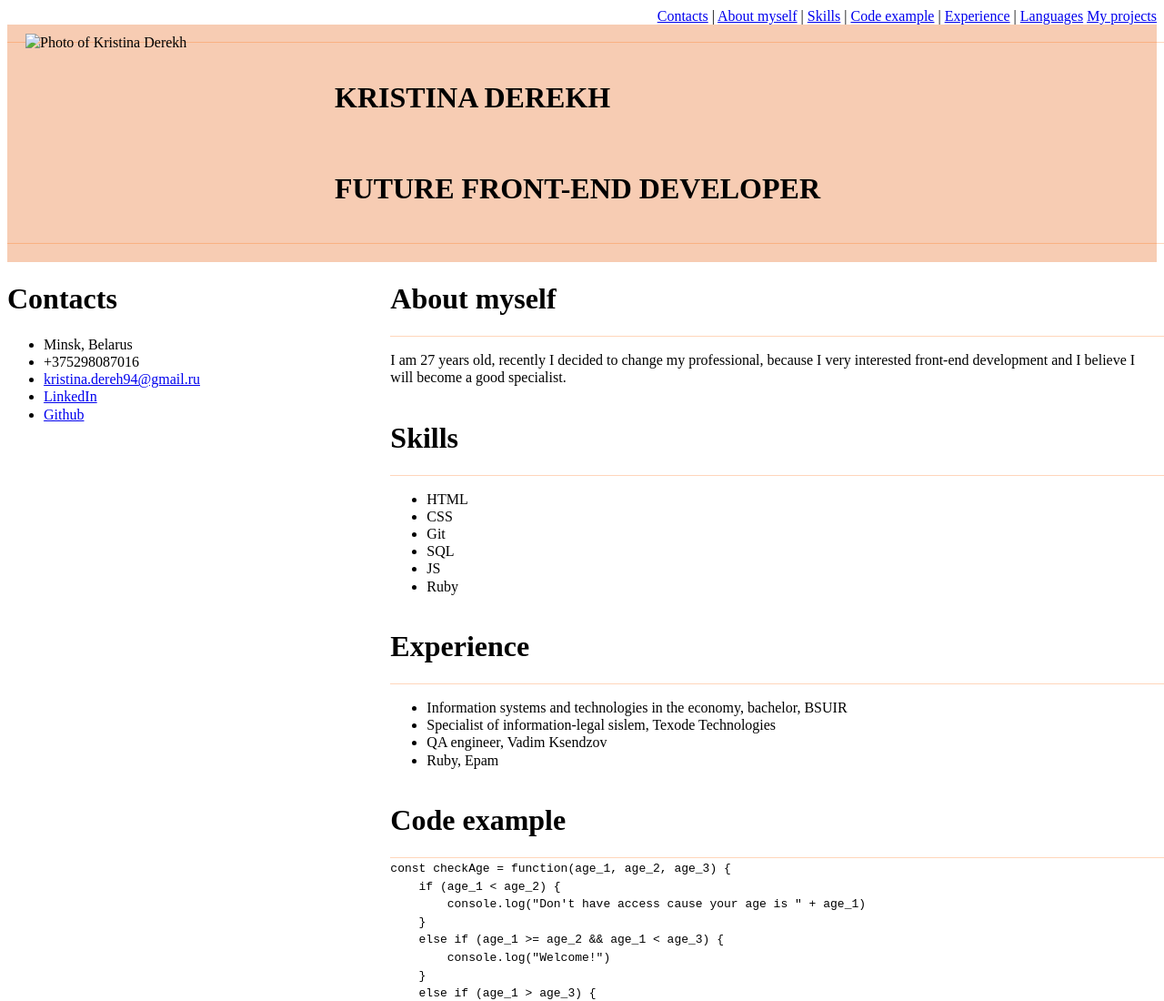
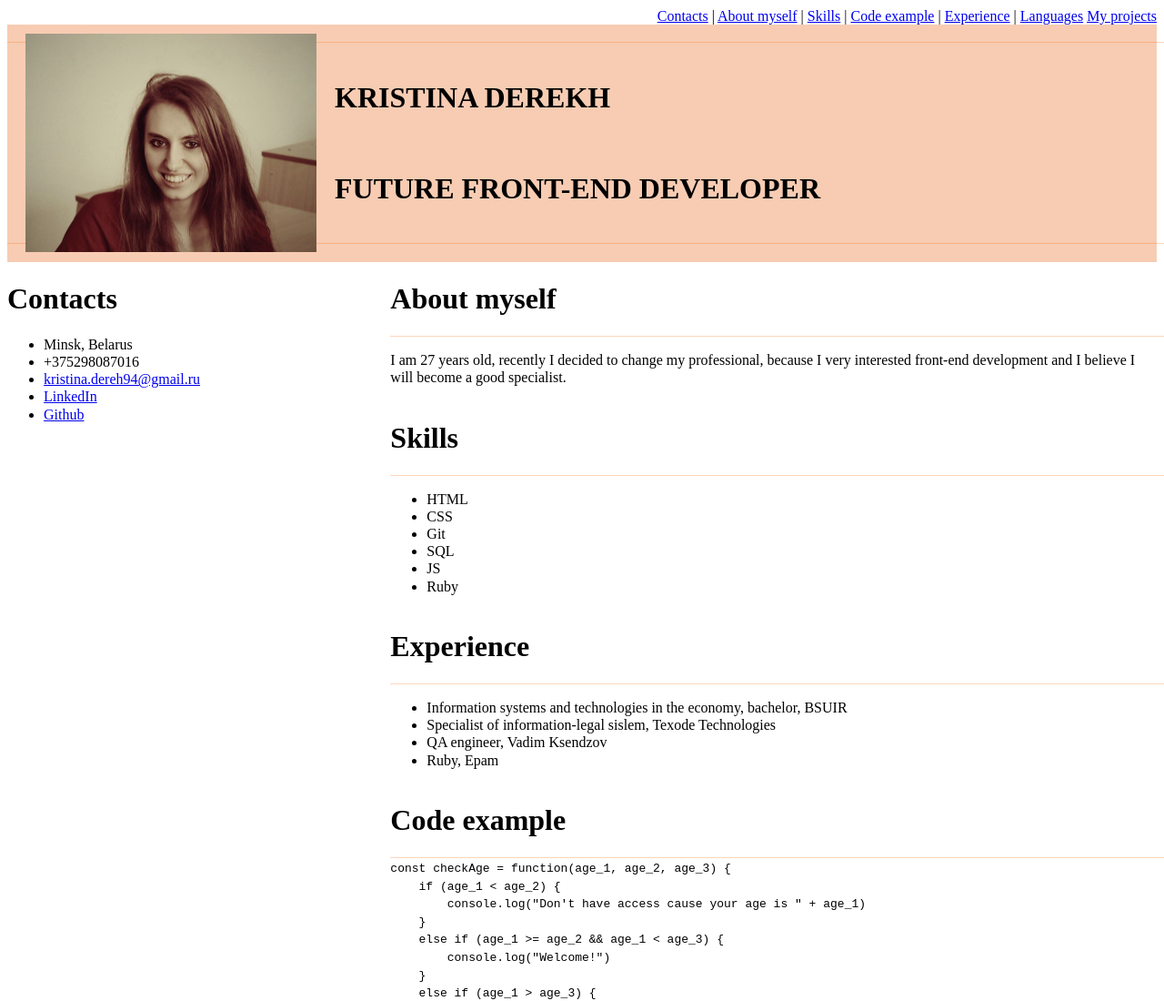
Before and after one commit to tinnaf94/rsschool-cv, a plain HTML site: page index.html in a window 1280 px wide. Shown: the top 1100 px of the page at 91% size. Drawn offline with Linux system fonts and the light colour scheme.

Commit message:
fix: update index.html

```diff
--- a/index.html
+++ b/index.html
@@ -18,7 +18,7 @@
         <a href="#projects">My projects</a><Br>
     </nav>
     <header class="area">
-        <img class="photo" src="hoto.jpg" alt="Photo of Kristina Derekh" width="320" height="240"> <Br>
+        <img class="photo" src="photo.jpg" alt="Photo of Kristina Derekh" width="320" height="240"> <Br>
         <div class="line-grey"></div><Br>
         <div><h1>KRISTINA DEREKH</h1></div><Br>
         <div><h1>FUTURE FRONT-END DEVELOPER</h1></div><Br>
```
